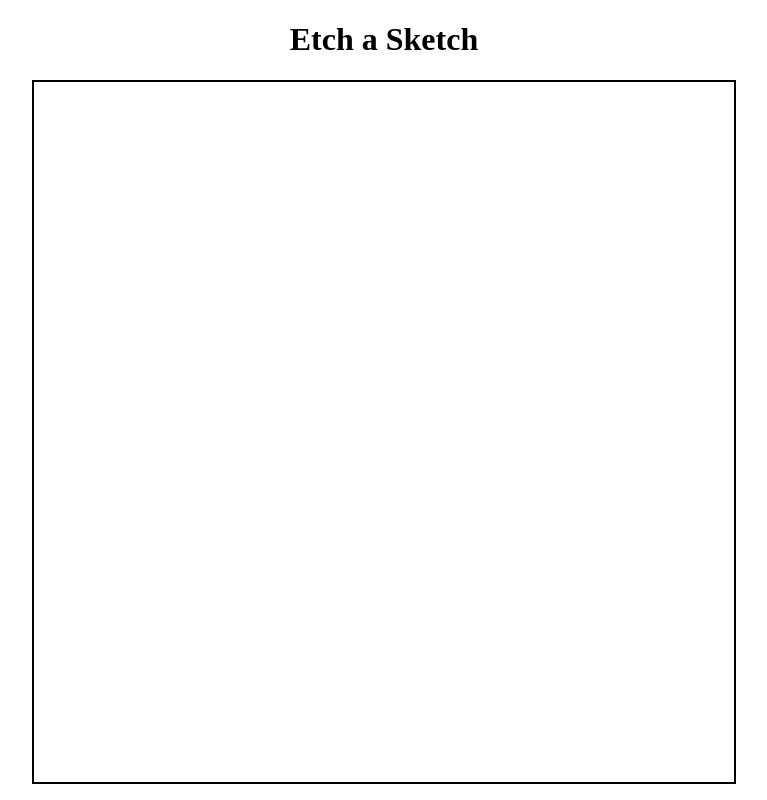
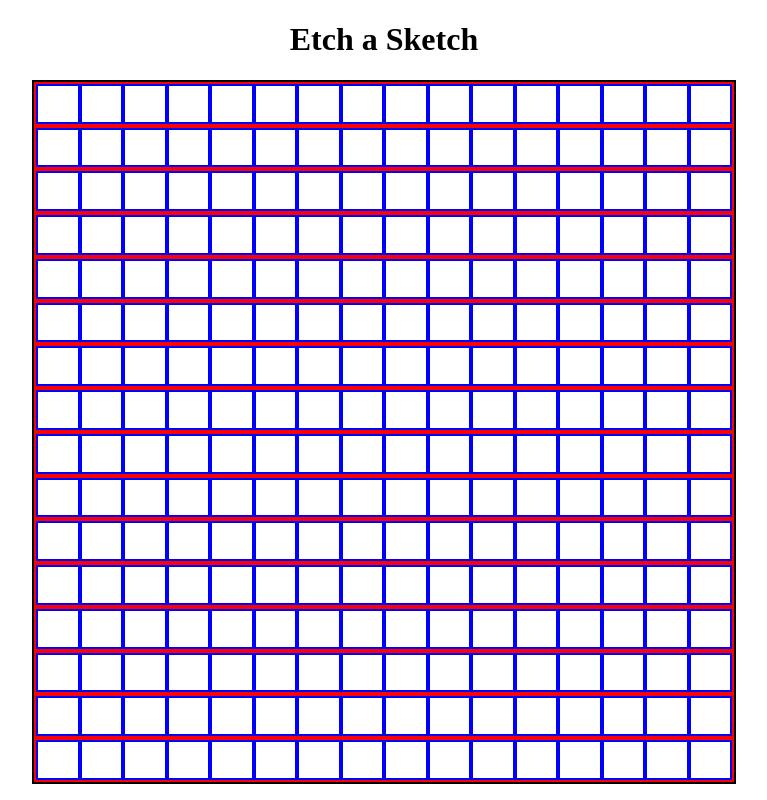
Before and after one commit to Larry4205/EtchASketch, a plain HTML site: page index.html in a window 1280 px wide. Shown: the whole page, without its empty margins (256-1023 px from the left). Drawn offline with Linux system fonts and the light colour scheme.

Commit message:
Added code to create 16 x 16 grid of sketch cells

```diff
--- a/index.html
+++ b/index.html
@@ -3,6 +3,7 @@
     <head>
         <meta charset="UTF-8">
         <link rel = "stylesheet" href = "style.css">
+        <script src = "script.js" defer></script>
         <title>Etch-a-sketch</title>
     </head>
     <body>
--- /dev/null
+++ b/script.js
@@ -0,0 +1,12 @@
+//Add div to
+const myContainer = document.querySelector("#container");
+for(let i = 0; i < 16; i++) {
+    let row = document.createElement('div');
+    row.classList.add('sketchRow');
+    for (let j = 0; j < 16; j++) {
+        let cell = document.createElement('div');
+        cell.classList.add('sketchCell');
+        row.append(cell);
+    }
+    myContainer.append(row);
+}
--- a/style.css
+++ b/style.css
@@ -6,6 +6,8 @@
     height: 700px;
     width: 700px;
     border: 2px solid black;
+    display: flex;
+    flex-direction: column;
 }
 
 .header {
@@ -16,3 +18,14 @@
     display: flex;
     justify-content: center;
 }
+
+.sketchRow {
+    border: 2px solid red;
+    flex: 1;
+    display: flex;
+}
+
+.sketchCell {
+    border: 2px solid blue;
+    flex: 1;
+}
```
